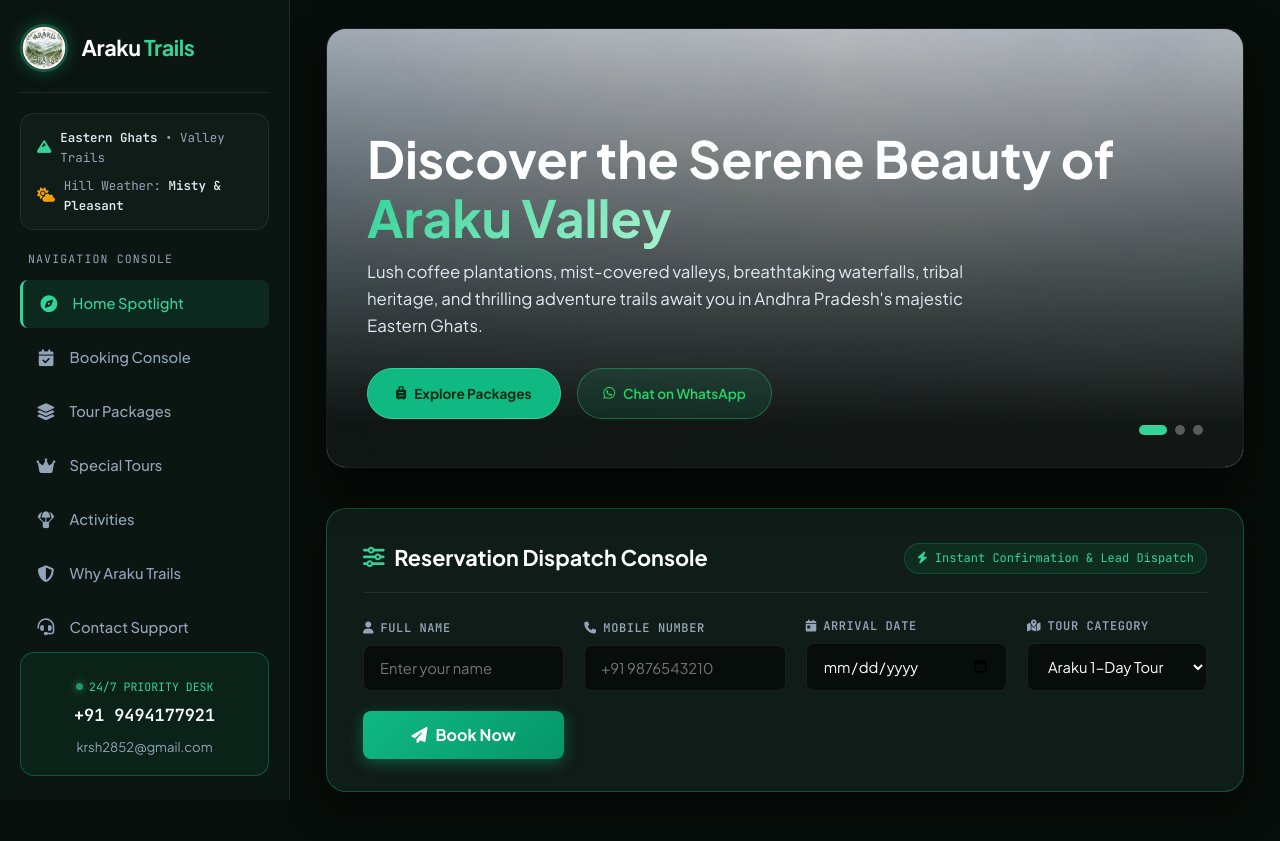
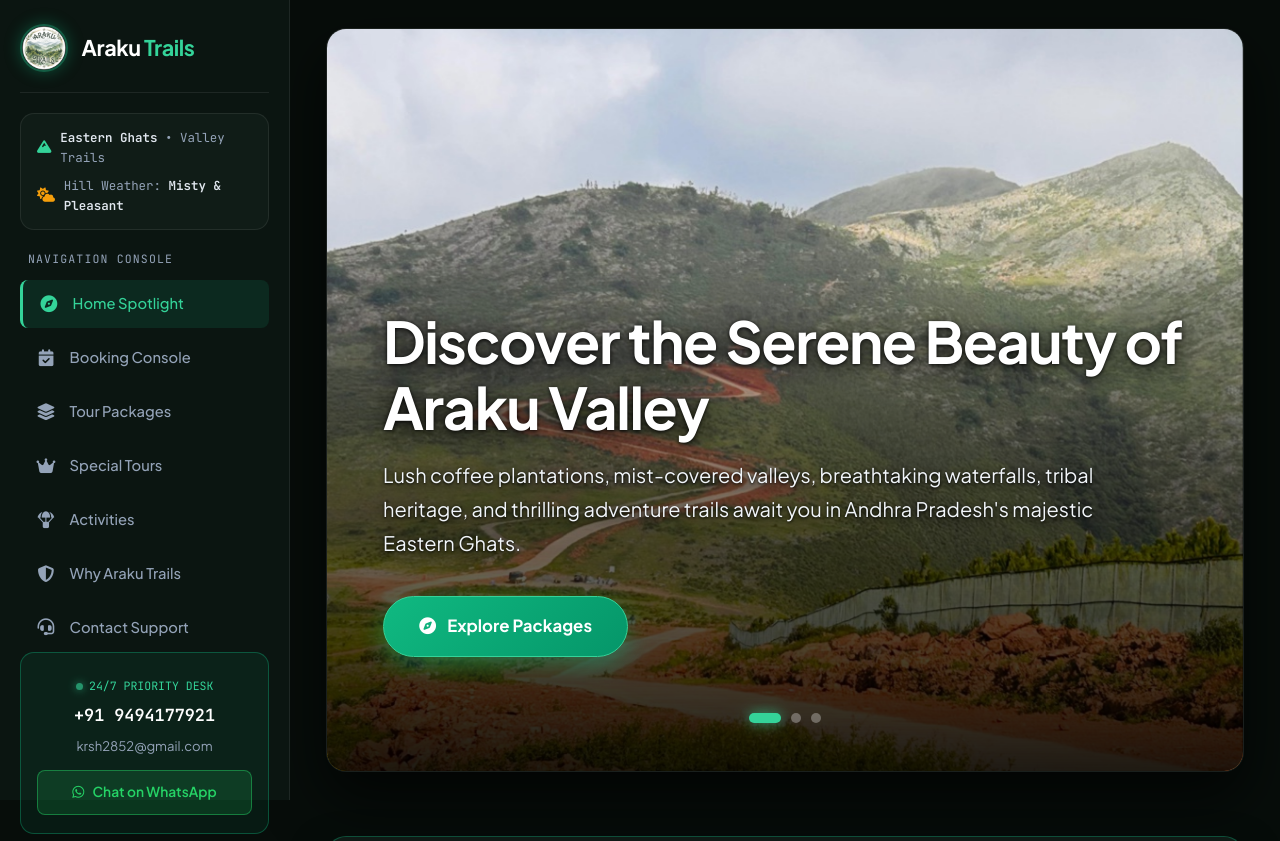
Before and after one commit to Raj-2852/Arakutrails.MOD, a plain HTML site: page index.html in a window 1280 px wide. Shown: the top 841 px of the page. Drawn offline with Linux system fonts and the light colour scheme; no server answers; a web font is replaced by a local one.

Commit message:
feat: redesign hero section with immersive layout and add WhatsApp chat buttons to sidebar

```diff
--- a/css/style.css
+++ b/css/style.css
@@ -322,19 +322,20 @@ body {
 }
 
 /* ========================================================
-   HERO SPOTLIGHT DASHBOARD CAROUSEL
+   HERO SPOTLIGHT DASHBOARD CAROUSEL (IMMERSIVE FULL-VIEWPORT COVER)
 ======================================================== */
 .hero-spotlight {
   position: relative;
   border-radius: var(--radius-lg);
   overflow: hidden;
-  min-height: 440px;
+  min-height: calc(100vh - 3.5rem);
   display: flex;
-  align-items: flex-end;
-  padding: 3rem 2.5rem;
-  margin-bottom: 2.5rem;
+  flex-direction: column;
+  justify-content: flex-end;
+  padding: 4.5rem 3.5rem 3rem;
+  margin-bottom: 4rem;
   border: 1px solid var(--panel-border);
-  box-shadow: 0 20px 40px rgba(0, 0, 0, 0.6);
+  box-shadow: 0 25px 60px rgba(0, 0, 0, 0.7);
 }
 
 .spotlight-bg-wrap {
@@ -348,8 +349,9 @@ body {
   inset: 0;
   opacity: 0;
   background-size: cover;
-  background-position: center;
-  transition: opacity 1.2s ease-in-out, transform 6s ease;
+  background-position: center center;
+  background-repeat: no-repeat;
+  transition: opacity 1.2s ease-in-out, transform 7s cubic-bezier(0.25, 1, 0.5, 1);
   transform: scale(1.05);
   will-change: opacity, transform;
 }
@@ -362,46 +364,128 @@ body {
 .spotlight-gradient {
   position: absolute;
   inset: 0;
-  background: linear-gradient(180deg, rgba(7, 13, 10, 0.2) 0%, rgba(7, 13, 10, 0.95) 90%);
+  background: linear-gradient(
+    180deg,
+    transparent 0%,
+    transparent 30%,
+    rgba(0, 0, 0, 0.5) 65%,
+    rgba(0, 0, 0, 0.88) 100%
+  );
   z-index: 2;
 }
 
 .spotlight-content {
   position: relative;
   z-index: 3;
-  max-width: 780px;
+  max-width: 860px;
+  margin-bottom: 2rem;
 }
 
 .spotlight-title {
   font-family: var(--font-brand);
-  font-size: clamp(2.2rem, 4vw, 3.2rem);
+  font-size: clamp(2.5rem, 4.5vw, 4rem);
   font-weight: 800;
-  color: #fff;
+  color: #ffffff;
   line-height: 1.15;
-  margin-bottom: 0.8rem;
+  margin-bottom: 1.1rem;
+  letter-spacing: -0.025em;
+  text-shadow: 0 4px 24px rgba(0, 0, 0, 0.9), 0 1px 4px rgba(0, 0, 0, 0.95);
 }
 
 .spotlight-title span {
-  background: linear-gradient(135deg, #34d399 0%, #a7f3d0 100%);
-  -webkit-background-clip: text;
-  -webkit-text-fill-color: transparent;
+  color: #ffffff;
 }
 
 .spotlight-desc {
-  color: var(--text-bright);
+  color: #f1f5f9;
+  font-size: clamp(1.08rem, 1.7vw, 1.25rem);
+  font-weight: 400;
+  line-height: 1.7;
+  margin-bottom: 2.25rem;
+  max-width: 720px;
+  text-shadow: 0 3px 14px rgba(0, 0, 0, 0.95), 0 1px 3px rgba(0, 0, 0, 1);
+}
+
+/* Polished Single Primary Hero Action */
+.spotlight-actions {
+  display: flex;
+  align-items: center;
+  gap: 1rem;
+}
+
+.hero-btn {
+  display: inline-flex;
+  align-items: center;
+  justify-content: center;
+  gap: 0.7rem;
+  padding: 1rem 2.2rem;
+  font-family: var(--font-body);
   font-size: 1.05rem;
-  line-height: 1.6;
-  margin-bottom: 1.75rem;
-  max-width: 650px;
+  font-weight: 700;
+  text-decoration: none;
+  border-radius: var(--radius-pill);
+  transition: all 0.25s cubic-bezier(0.4, 0, 0.2, 1);
+  white-space: nowrap;
+  cursor: pointer;
+}
+
+.hero-btn-primary {
+  background: linear-gradient(135deg, #10b981 0%, #059669 100%);
+  color: #ffffff;
+  border: 1.5px solid #34d399;
+  box-shadow: 0 8px 24px rgba(16, 185, 129, 0.45);
+}
+
+.hero-btn-primary:hover {
+  transform: translateY(-2px);
+  box-shadow: 0 12px 32px rgba(16, 185, 129, 0.6);
+  background: linear-gradient(135deg, #34d399 0%, #10b981 100%);
+  color: #022c15;
+}
+
+/* Sidebar WhatsApp Action Button */
+.hotline-whatsapp-btn {
+  display: inline-flex;
+  align-items: center;
+  justify-content: center;
+  gap: 0.5rem;
+  width: 100%;
+  margin-top: 0.85rem;
+  padding: 0.65rem 0.9rem;
+  background: rgba(37, 211, 102, 0.15);
+  border: 1px solid rgba(37, 211, 102, 0.45);
+  color: #25d366;
+  border-radius: var(--radius-sm);
+  text-decoration: none;
+  font-family: var(--font-body);
+  font-size: 0.86rem;
+  font-weight: 600;
+  transition: var(--transition);
+}
+
+.hotline-whatsapp-btn:hover {
+  background: #25d366;
+  color: #052e16;
+  border-color: #25d366;
+  box-shadow: 0 4px 16px rgba(37, 211, 102, 0.35);
+  transform: translateY(-1px);
+}
+
+/* Bottom Bar within Hero (Scroll cue + Dot Indicators) */
+.hero-bottom-bar {
+  display: flex;
+  justify-content: center;
+  align-items: center;
+  width: 100%;
+  margin-top: 1.5rem;
+  z-index: 4;
 }
 
 .spotlight-controls {
-  position: absolute;
-  bottom: 2rem;
-  right: 2.5rem;
-  z-index: 4;
+  position: static;
   display: flex;
-  gap: 0.5rem;
+  align-items: center;
+  gap: 0.6rem;
 }
 
 .spotlight-dot {
@@ -415,8 +499,28 @@ body {
 }
 
 .spotlight-dot.active {
-  width: 28px;
+  width: 32px;
   background: var(--emerald-bright);
+  box-shadow: 0 0 14px rgba(52, 211, 153, 0.7);
+}
+
+/* Scroll Cue — hidden */
+.hero-scroll-cue {
+  display: none;
+}
+
+.scroll-chevron {
+  animation: bounceDown 1.8s infinite;
+  color: var(--emerald-bright);
+}
+
+@keyframes bounceDown {
+  0%, 100% {
+    transform: translateY(0);
+  }
+  50% {
+    transform: translateY(5px);
+  }
 }
 
 /* ========================================================
@@ -1374,11 +1478,18 @@ body {
   .app-main {
     margin-left: 0;
     max-width: 100vw;
-    padding: 1.25rem 1rem 2.5rem;
+    padding: 1rem 0.85rem 2.5rem;
   }
 
   .mobile-header-bar {
     display: flex;
+    margin-bottom: 0.85rem;
+  }
+
+  .hero-spotlight {
+    min-height: calc(100vh - 5.5rem);
+    padding: 2.5rem 1.75rem 2rem;
+    margin-bottom: 2.5rem;
   }
 
   .package-grid-layout {
@@ -1401,8 +1512,28 @@ body {
   }
 
   .hero-spotlight {
-    padding: 2rem 1.5rem;
-    min-height: 380px;
+    min-height: calc(100vh - 4.5rem);
+    padding: 2rem 1.25rem 1.75rem;
+    margin-bottom: 2rem;
+  }
+
+  .spotlight-content {
+    margin-bottom: 1.25rem;
+  }
+
+  .spotlight-actions {
+    flex-direction: column;
+    align-items: stretch;
+    gap: 0.75rem;
+  }
+
+  .hero-btn {
+    width: 100%;
+    padding: 0.85rem 1.5rem;
+  }
+
+  .hero-bottom-bar {
+    margin-top: 1rem;
   }
 
   .dash-callout-panel {
--- a/index.html
+++ b/index.html
@@ -67,6 +67,10 @@
         </div>
         <a href="tel:+919494177921" class="hotline-num">+91 9494177921</a>
         <a href="mailto:krsh2852@gmail.com" class="hotline-email">krsh2852@gmail.com</a>
+        <a href="https://wa.me/919494177921?text=Hello%20Araku%20Trails,%20I%20want%20to%20plan%20a%20trip"
+          target="_blank" class="hotline-whatsapp-btn">
+          <i class="fa-brands fa-whatsapp"></i> Chat on WhatsApp
+        </a>
       </div>
     </aside>
 
@@ -88,11 +92,11 @@
       <section class="hero-spotlight" id="home">
         <div class="spotlight-bg-wrap">
           <div class="spotlight-slide active"
-            style="background-image: url('images/WhatsApp%20Image%202026-10-13%20at%2012.46.39%20AM.jpeg'); background-position: center 25%;"></div>
+            style="background-image: url('images/WhatsApp%20Image%202026-10-12%20at%2020.30.45.jpeg'); background-position: center center;"></div>
           <div class="spotlight-slide"
             style="background-image: url('images/WhatsApp%20Image%202026-10-13%20at%2012.46.40%20AM.jpeg'); background-position: center center;"></div>
           <div class="spotlight-slide"
-            style="background-image: url('images/WhatsApp%20Image%202026-10-12%20at%2020.30.45%20(1).jpeg');"></div>
+            style="background-image: url('images/WhatsApp%20Image%202026-10-12%20at%2020.30.45%20(1).jpeg'); background-position: center center;"></div>
           <div class="spotlight-gradient"></div>
         </div>
 
@@ -104,21 +108,20 @@
             Lush coffee plantations, mist-covered valleys, breathtaking waterfalls, tribal heritage, and thrilling
             adventure trails await you in Andhra Pradesh's majestic Eastern Ghats.
           </p>
-          <div style="display: flex; gap: 1rem; flex-wrap: wrap;">
-            <a href="#packages" class="btn-pack-select" style="padding: 0.85rem 1.75rem; text-decoration: none; display: inline-flex; align-items: center; gap: 0.5rem; background: var(--emerald-glow); color: #022c15; border-color: var(--emerald-bright); font-weight: 700;">
-              <i class="fa-solid fa-suitcase-rolling"></i> Explore Packages
-            </a>
-            <a href="https://wa.me/919494177921?text=Hello%20Araku%20Trails,%20I%20want%20to%20plan%20a%20trip"
-              target="_blank" class="btn-pack-select" style="padding: 0.85rem 1.6rem; text-decoration: none; display: inline-flex; align-items: center; gap: 0.5rem; border-color: rgba(37, 211, 102, 0.4); color: #25d366;">
-              <i class="fa-brands fa-whatsapp"></i> Chat on WhatsApp
+          <div class="spotlight-actions">
+            <a href="#packages" class="hero-btn hero-btn-primary">
+              <i class="fa-solid fa-compass"></i> Explore Packages
             </a>
           </div>
         </div>
 
-        <div class="spotlight-controls">
-          <button class="spotlight-dot active" onclick="setSlide(0)" aria-label="Slide 1"></button>
-          <button class="spotlight-dot" onclick="setSlide(1)" aria-label="Slide 2"></button>
-          <button class="spotlight-dot" onclick="setSlide(2)" aria-label="Slide 3"></button>
+        <!-- Slide Dot Indicators -->
+        <div class="hero-bottom-bar">
+          <div class="spotlight-controls">
+            <button class="spotlight-dot active" onclick="setSlide(0)" aria-label="Slide 1"></button>
+            <button class="spotlight-dot" onclick="setSlide(1)" aria-label="Slide 2"></button>
+            <button class="spotlight-dot" onclick="setSlide(2)" aria-label="Slide 3"></button>
+          </div>
         </div>
       </section>
 
```
Also changed, not shown: araku-1-day-tour.html (+4 -0 lines), araku-1n-2d-tour.html (+4 -0 lines), vizag-araku-2n-3d-tour.html (+4 -0 lines), vizag-araku-lambasingi-3n-4d-tour.html (+4 -0 lines).
